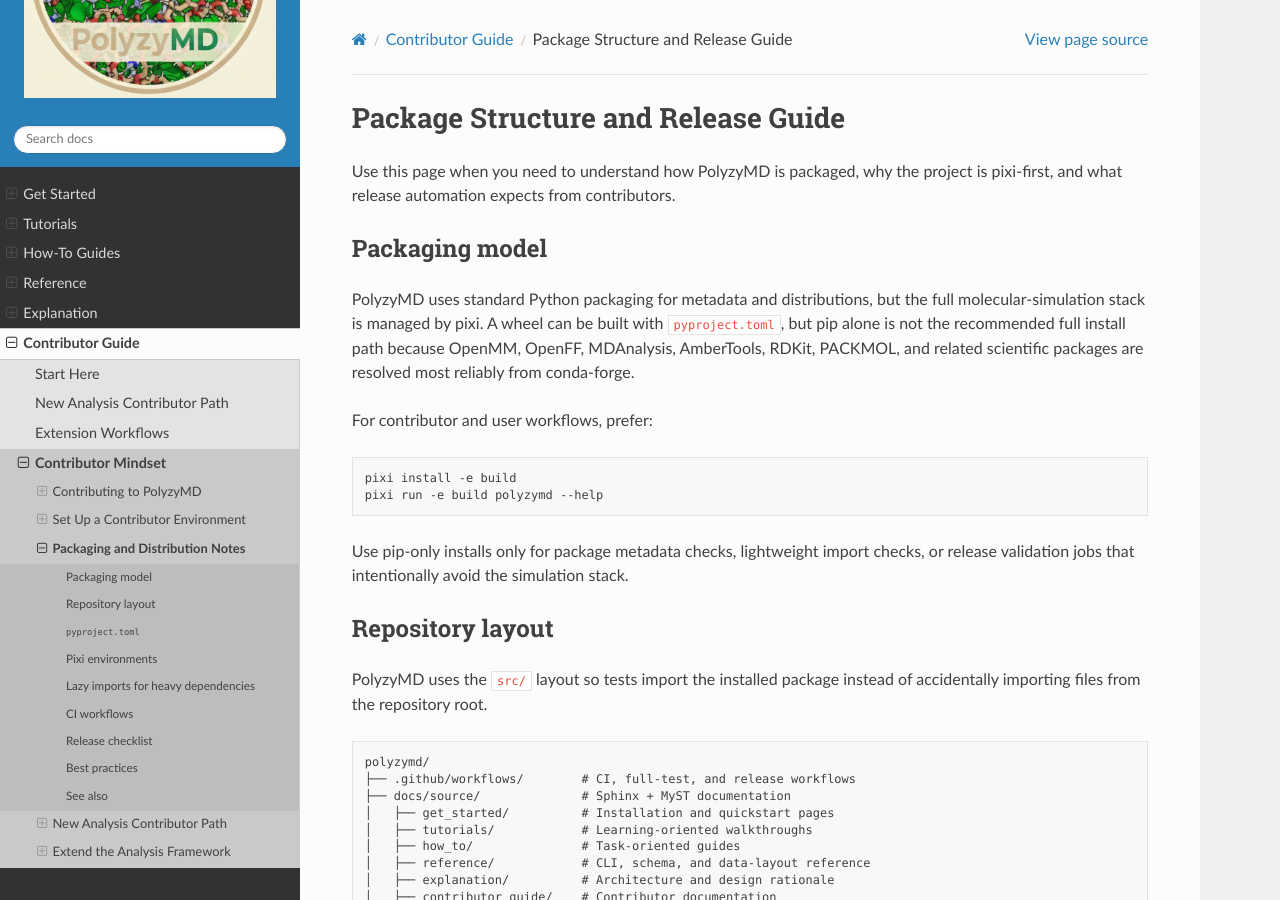
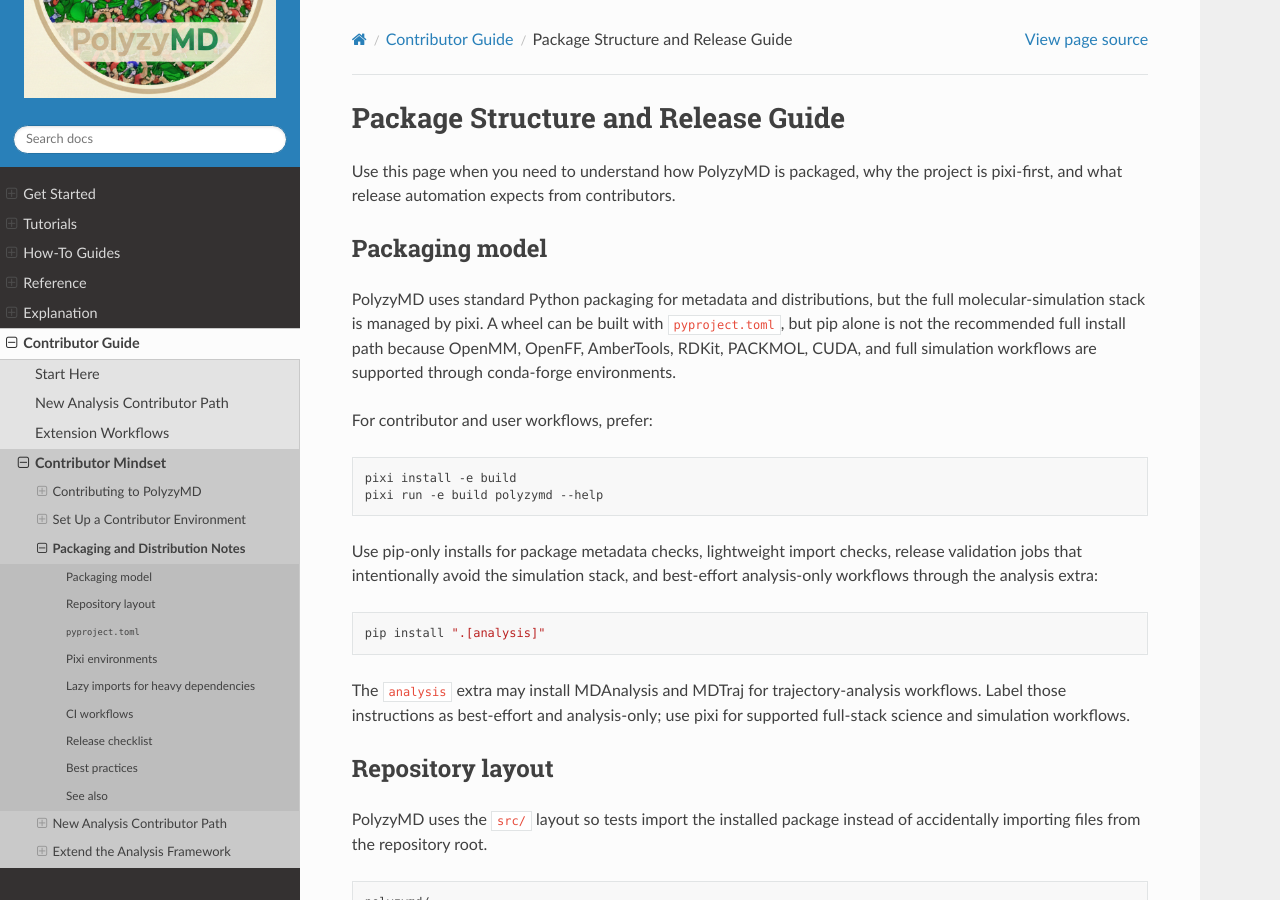
Before and after one commit to joelaforet/polyzymd, a Sphinx documentation site: the page built from docs/source/contributor_guide/packaging.md, in a window 1280 px wide and 900 px high. Built offline with Sphinx 7.4.7 and the Read the Docs theme 3.1.0, drawn with Linux system fonts in a browser that asks for light colours; some of the changed text lies outside the part shown.

Commit message:
Clarify analysis extra install policy

````diff
--- a/docs/source/contributor_guide/packaging.md
+++ b/docs/source/contributor_guide/packaging.md
@@ -8,8 +8,8 @@
 PolyzyMD uses standard Python packaging for metadata and distributions, but the
 full molecular-simulation stack is managed by pixi. A wheel can be built with
 `pyproject.toml`, but pip alone is not the recommended full install path because
-OpenMM, OpenFF, MDAnalysis, AmberTools, RDKit, PACKMOL, and related scientific
-packages are resolved most reliably from conda-forge.
+OpenMM, OpenFF, AmberTools, RDKit, PACKMOL, CUDA, and full simulation workflows
+are supported through conda-forge environments.
 
 For contributor and user workflows, prefer:
 
@@ -18,9 +18,17 @@
 pixi run -e build polyzymd --help
 ```
 
-Use pip-only installs only for package metadata checks, lightweight import
-checks, or release validation jobs that intentionally avoid the simulation
-stack.
+Use pip-only installs for package metadata checks, lightweight import checks,
+release validation jobs that intentionally avoid the simulation stack, and
+best-effort analysis-only workflows through the analysis extra:
+
+```bash
+pip install ".[analysis]"
+```
+
+The `analysis` extra may install MDAnalysis and MDTraj for trajectory-analysis
+workflows. Label those instructions as best-effort and analysis-only; use pixi
+for supported full-stack science and simulation workflows.
 
 ## Repository layout
 
@@ -118,9 +126,11 @@
 pixi shell -e cuda-12-6
 ```
 
-Heavy scientific dependencies must remain pixi-managed. Do not add OpenMM,
-OpenFF, MDAnalysis, AmberTools, PACKMOL, or RDKit installation instructions that
-ask contributors to install them into a system Python.
+Full-stack scientific dependencies must remain pixi-managed. Do not add OpenMM,
+OpenFF, AmberTools, PACKMOL, RDKit, CUDA, or full simulation-stack installation
+instructions that ask contributors to install them into a system Python.
+MDAnalysis and MDTraj pip instructions are acceptable only through the
+`.[analysis]` extra and must be labeled best-effort analysis-only.
 
 ## Lazy imports for heavy dependencies
 
@@ -200,6 +210,8 @@
 
 - Keep `__init__.py` lightweight and preserve lazy imports.
 - Keep the full simulation stack in pixi environments.
+- Keep pip analysis-extra instructions clearly labeled as best-effort
+  analysis-only workflows.
 - Use `src/` layout conventions for new package modules.
 - Update docs, tests, CLI help, and configuration reference pages when behavior
   changes.
````
Also changed, not shown: CONTRIBUTING.md (+7 -4 lines).
